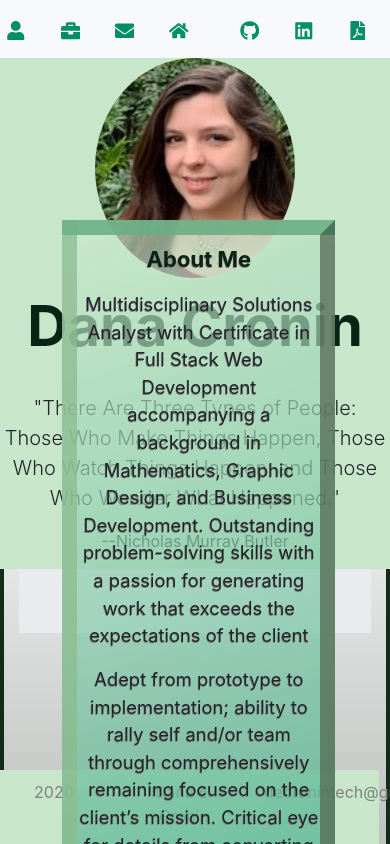
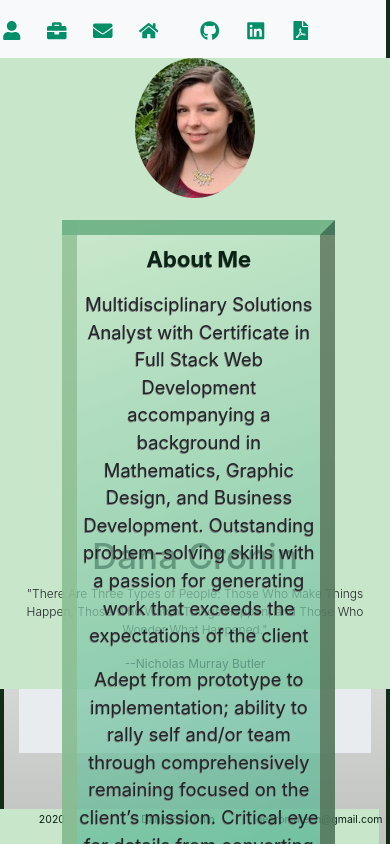
Before and after one commit to DECronin/decronin-reacttech, a React (Create React App) app: page /about in a window 390 px wide. Shown: the top 844 px of the page. Built offline with nearby package versions, Linux system fonts and the light colour scheme.

Commit message:
footer and quote responsive to small view?

```diff
--- a/src/comonents/Bio/index.css
+++ b/src/comonents/Bio/index.css
@@ -28,7 +28,9 @@ footer{
     width: 100vw;
 }
 .navbar{
-    height: 57.5px !important
+    height: 57.5px !important;
+    width: 90vw !important;
+
 }
 .h-name{
     padding-top: 15px;
@@ -63,3 +65,40 @@ footer{
 .logo-tech-links{
     top: 220px !important
 }
+
+@media screen and (max-width: 950px){
+    #bio-pic{
+        width: 150px;
+        height: 170px;
+        object-fit: cover;
+        border-radius: 50%;
+    }
+}
+
+@media screen and (max-width: 600px){
+    #bio-pic{
+        width: 120px;
+        height: 140px;
+        object-fit: cover;
+        border-radius: 50%;
+    }
+    .h-name{
+        padding-top: 40vh;
+    }
+    h1.display-4{
+        font-size: 35px;
+        font-weight: 550 !important;
+    }
+    .h-quote,
+    .lead,
+    .quote-source{
+        padding-top: 0px;
+        font-size: 12px;
+    }
+    footer{
+        padding-top: 3px;
+        font-size: 10.5px;
+        color: rgb(6, 32, 18);
+        padding-right: 12px;
+    }
+}
```
